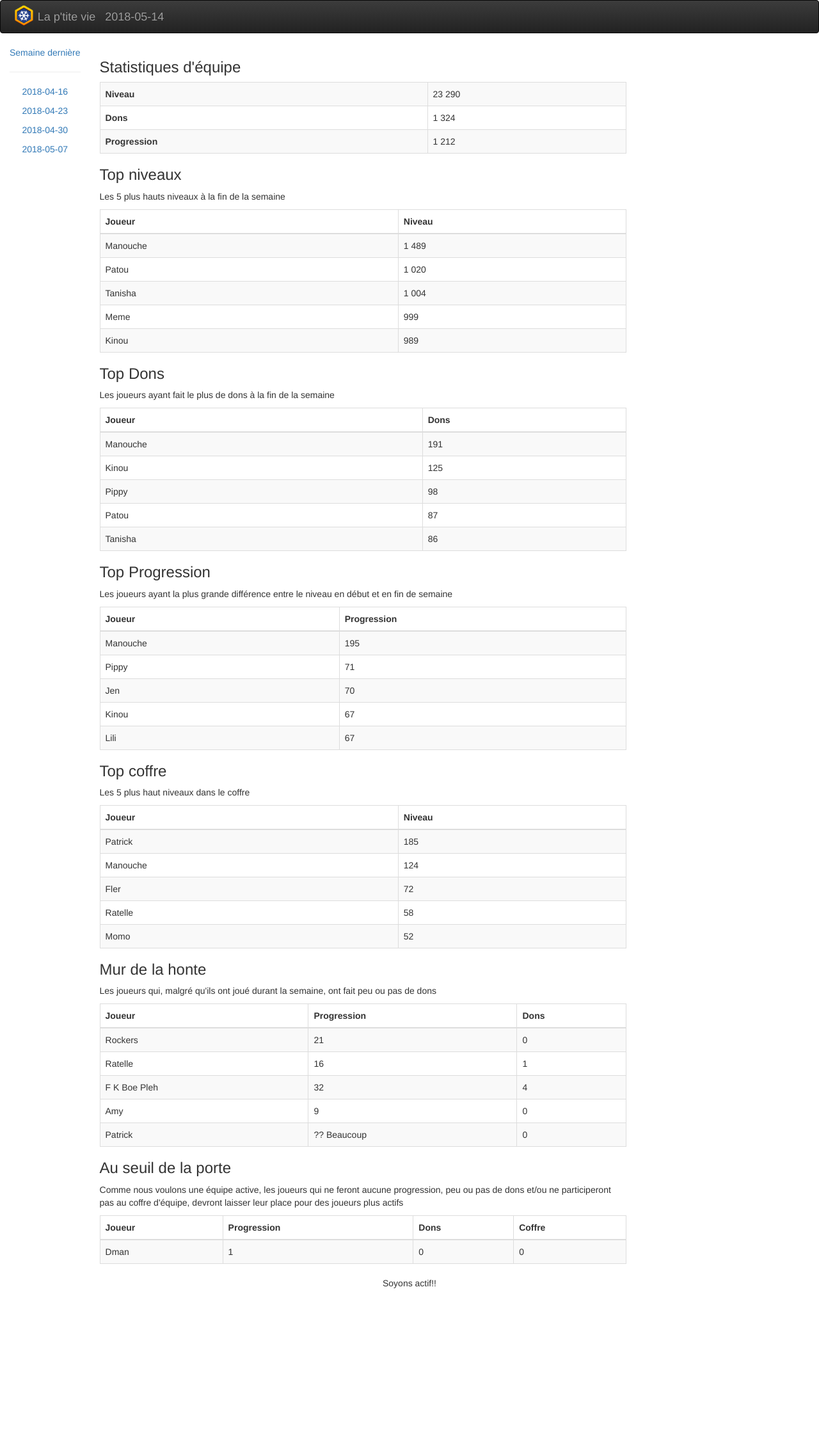
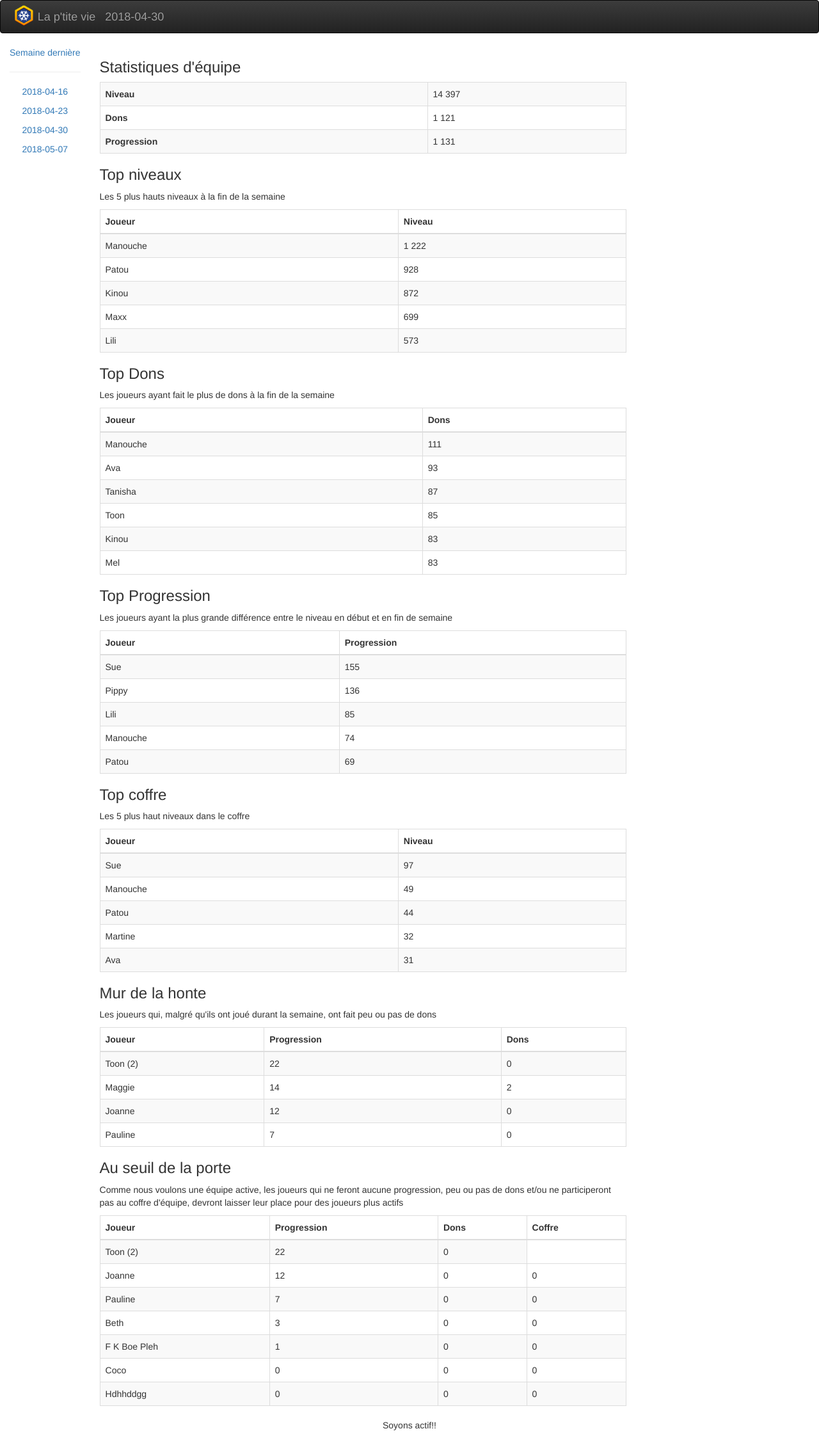
Before and after one commit to manutrix/toonblast, a PHP site: page /2018-04-30.php in a window 1280 px wide. Shown: the whole page at 64% size. Before the commit the page ends 2013 px from the top, so only its background shows below. Run offline with PHP 8.4, Linux system fonts and the light colour scheme.

Commit message:
Update olds

```diff
--- a/2018-04-30.php
+++ b/2018-04-30.php
@@ -39,7 +39,7 @@
             </button>
             <img class="logo" src="images/logo.png">
         </div>
-        <span class="navbar-brand">La p'tite vie</span><span class="navbar-brand">2018-05-14</span>
+        <span class="navbar-brand">La p'tite vie</span><span class="navbar-brand">2018-04-30</span>
 
     </div>
 </nav>
@@ -61,15 +61,15 @@
             <table class="table table-striped table-bordered">
                 <tr>
                     <th>Niveau</th>
-                    <td>23 290</td>
+                    <td>14 397</td>
                 </tr>
                 <tr>
                     <th>Dons</th>
-                    <td>1 324</td>
+                    <td>1 121</td>
                 </tr>
                 <tr>
                     <th>Progression</th>
-                    <td>1 212</td>
+                    <td>1 131</td>
                 </tr>
             </table>
             <h3>Top niveaux</h3>
@@ -84,23 +84,23 @@
                 <tbody>
                 <tr>
                     <td>Manouche</td>
-                    <td>1 489</td>
+                    <td>1 222</td>
                 </tr>
                 <tr>
                     <td>Patou</td>
-                    <td>1 020</td>
-                </tr>
-                <tr>
-                    <td>Tanisha</td>
-                    <td>1 004</td>
-                </tr>
-                <tr>
-                    <td>Meme</td>
-                    <td>999</td>
+                    <td>928</td>
                 </tr>
                 <tr>
                     <td>Kinou</td>
-                    <td>989</td>
+                    <td>872</td>
+                </tr>
+                <tr>
+                    <td>Maxx</td>
+                    <td>699</td>
+                </tr>
+                <tr>
+                    <td>Lili</td>
+                    <td>573</td>
                 </tr>
                 </tbody>
             </table>
@@ -116,23 +116,27 @@
                 <tbody>
                 <tr>
                     <td>Manouche</td>
-                    <td>191</td>
+                    <td>111</td>
+                </tr>
+                <tr>
+                    <td>Ava</td>
+                    <td>93</td>
+                </tr>
+                <tr>
+                    <td>Tanisha</td>
+                    <td>87</td>
+                </tr>
+                <tr>
+                    <td>Toon</td>
+                    <td>85</td>
                 </tr>
                 <tr>
                     <td>Kinou</td>
-                    <td>125</td>
+                    <td>83</td>
                 </tr>
                 <tr>
-                    <td>Pippy</td>
-                    <td>98</td>
-                </tr>
-                <tr>
-                    <td>Patou</td>
-                    <td>87</td>
-                </tr>
-                <tr>
-                    <td>Tanisha</td>
-                    <td>86</td>
+                    <td>Mel</td>
+                    <td>83</td>
                 </tr>
                 </tbody>
             </table>
@@ -147,24 +151,24 @@
                 </thead>
                 <tbody>
                 <tr>
-                    <td>Manouche</td>
-                    <td>195</td>
+                    <td>Sue</td>
+                    <td>155</td>
                 </tr>
                 <tr>
                     <td>Pippy</td>
-                    <td>71</td>
-                </tr>
-                <tr>
-                    <td>Jen</td>
-                    <td>70</td>
-                </tr>
-                <tr>
-                    <td>Kinou</td>
-                    <td>67</td>
+                    <td>136</td>
                 </tr>
                 <tr>
                     <td>Lili</td>
-                    <td>67</td>
+                    <td>85</td>
+                </tr>
+                <tr>
+                    <td>Manouche</td>
+                    <td>74</td>
+                </tr>
+                <tr>
+                    <td>Patou</td>
+                    <td>69</td>
                 </tr>
                 </tbody>
             </table>
@@ -179,24 +183,24 @@
                 </thead>
                 <tbody>
                 <tr>
-                    <td>Patrick</td>
-                    <td>185</td>
+                    <td>Sue</td>
+                    <td>97</td>
                 </tr>
                 <tr>
                     <td>Manouche</td>
-                    <td>124</td>
+                    <td>49</td>
                 </tr>
                 <tr>
-                    <td>Fler</td>
-                    <td>72</td>
+                    <td>Patou</td>
+                    <td>44</td>
                 </tr>
                 <tr>
-                    <td>Ratelle</td>
-                    <td>58</td>
+                    <td>Martine</td>
+                    <td>32</td>
                 </tr>
                 <tr>
-                    <td>Momo</td>
-                    <td>52</td>
+                    <td>Ava</td>
+                    <td>31</td>
                 </tr>
                 </tbody>
             </table>
@@ -212,28 +216,23 @@
                 </thead>
                 <tbody>
                 <tr>
-                    <td>Rockers</td>
-                    <td>21</td>
+                    <td>Toon (2)</td>
+                    <td>22</td>
                     <td>0</td>
                 </tr>
                 <tr>
-                    <td>Ratelle</td>
-                    <td>16</td>
-                    <td>1</td>
+                    <td>Maggie</td>
+                    <td>14</td>
+                    <td>2</td>
                 </tr>
                 <tr>
-                    <td>F K Boe Pleh</td>
-                    <td>32</td>
-                    <td>4</td>
-                </tr>
-                <tr>
-                    <td>Amy</td>
-                    <td>9</td>
+                    <td>Joanne</td>
+                    <td>12</td>
                     <td>0</td>
                 </tr>
                 <tr>
-                    <td>Patrick</td>
-                    <td>?? Beaucoup</td>
+                    <td>Pauline</td>
+                    <td>7</td>
                     <td>0</td>
                 </tr>
                 </tbody>
@@ -252,8 +251,43 @@
                 </thead>
                 <tbody>
                 <tr>
-                    <td>Dman</td>
+                    <td>Toon (2)</td>
+                    <td>22</td>
+                    <td>0</td>
+                </tr>
+                <tr>
+                    <td>Joanne</td>
+                    <td>12</td>
+                    <td>0</td>
+                    <td>0</td>
+                </tr>
+                <tr>
+                    <td>Pauline</td>
+                    <td>7</td>
+                    <td>0</td>
+                    <td>0</td>
+                </tr>
+                <tr>
+                    <td>Beth</td>
+                    <td>3</td>
+                    <td>0</td>
+                    <td>0</td>
+                </tr>
+                <tr>
+                    <td>F K Boe Pleh</td>
                     <td>1</td>
+                    <td>0</td>
+                    <td>0</td>
+                </tr>
+                <tr>
+                    <td>Coco</td>
+                    <td>0</td>
+                    <td>0</td>
+                    <td>0</td>
+                </tr>
+                <tr>
+                    <td>Hdhhddgg</td>
+                    <td>0</td>
                     <td>0</td>
                     <td>0</td>
                 </tr>
```
Also changed, not shown: 2018-04-16.php (+111 -62 lines), 2018-04-23.php (+55 -60 lines), 2018-05-07.php (+50 -66 lines).
